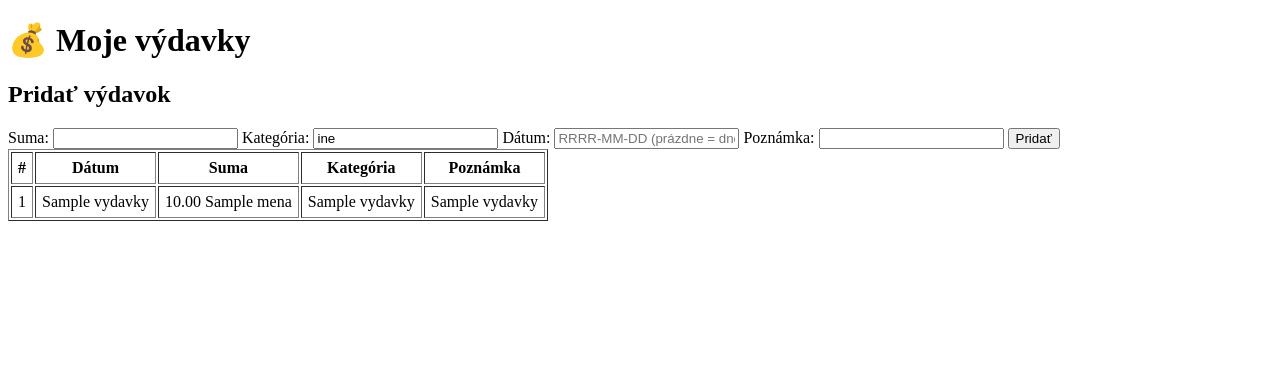
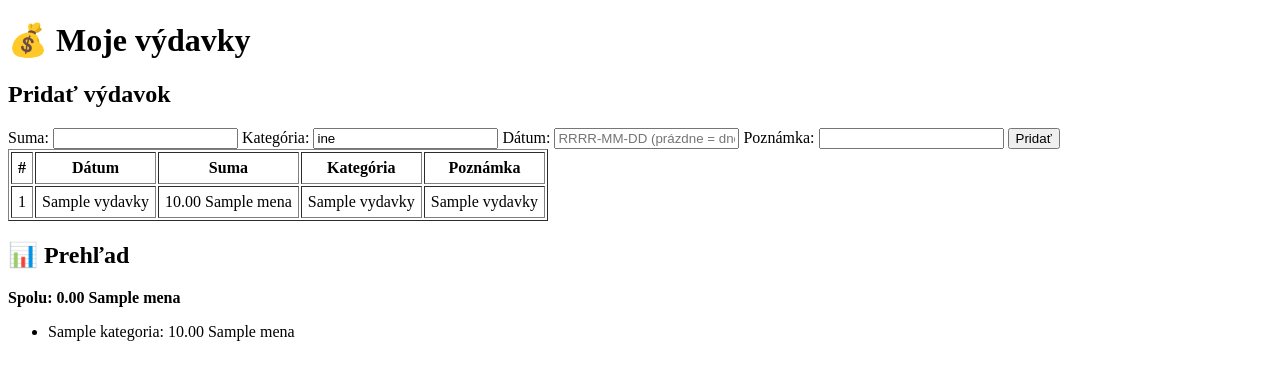
Before and after one commit to silpet112/vibe-coding, a Flask app: template templates/vydavky.html in a window 1280 px wide. Shown: the top 380 px of the page. Run offline with Flask 3, Linux system fonts and the light colour scheme; the template is opened without the code that fills it: most values are stand-ins (such as "Sample title", 1, 10 or a date in 2020).

Commit message:
Projekt 4 - Etapa 4: prehlady na webe (sucet spolu + podla kategorie, znova pouzita databaza.py)
Co-Authored-By: Claude Opus 4.8 <noreply@anthropic.com>

```diff
--- a/app.py
+++ b/app.py
@@ -19,9 +19,18 @@ def domov():
     conn = databaza.pripoj()
     databaza.vytvor_tabulku(conn)
     vydavky = databaza.vsetky_vydavky(conn)
+    # Prehlady - znova pouzite funkcie z Projektu 3 (databaza.py).
+    spolu = databaza.sucet_vsetkych(conn)
+    podla_kategorie = databaza.sucet_podla_kategorie(conn)
     conn.close()
     # render_template dosadi data do HTML sablony templates/vydavky.html
-    return render_template("vydavky.html", vydavky=vydavky, mena=konfig.MENA)
+    return render_template(
+        "vydavky.html",
+        vydavky=vydavky,
+        spolu=spolu,
+        podla_kategorie=podla_kategorie,
+        mena=konfig.MENA,
+    )
 
 
 @app.route("/pridaj", methods=["POST"])
--- a/templates/vydavky.html
+++ b/templates/vydavky.html
@@ -35,6 +35,14 @@
         </tr>
         {% endfor %}
     </table>
+
+    <h2>📊 Prehľad</h2>
+    <p><strong>Spolu: {{ "%.2f"|format(spolu) }} {{ mena }}</strong></p>
+    <ul>
+        {% for kategoria, sucet in podla_kategorie %}
+        <li>{{ kategoria }}: {{ "%.2f"|format(sucet) }} {{ mena }}</li>
+        {% endfor %}
+    </ul>
     {% else %}
     <p>Zatiaľ žiadne výdavky.</p>
     {% endif %}
```
